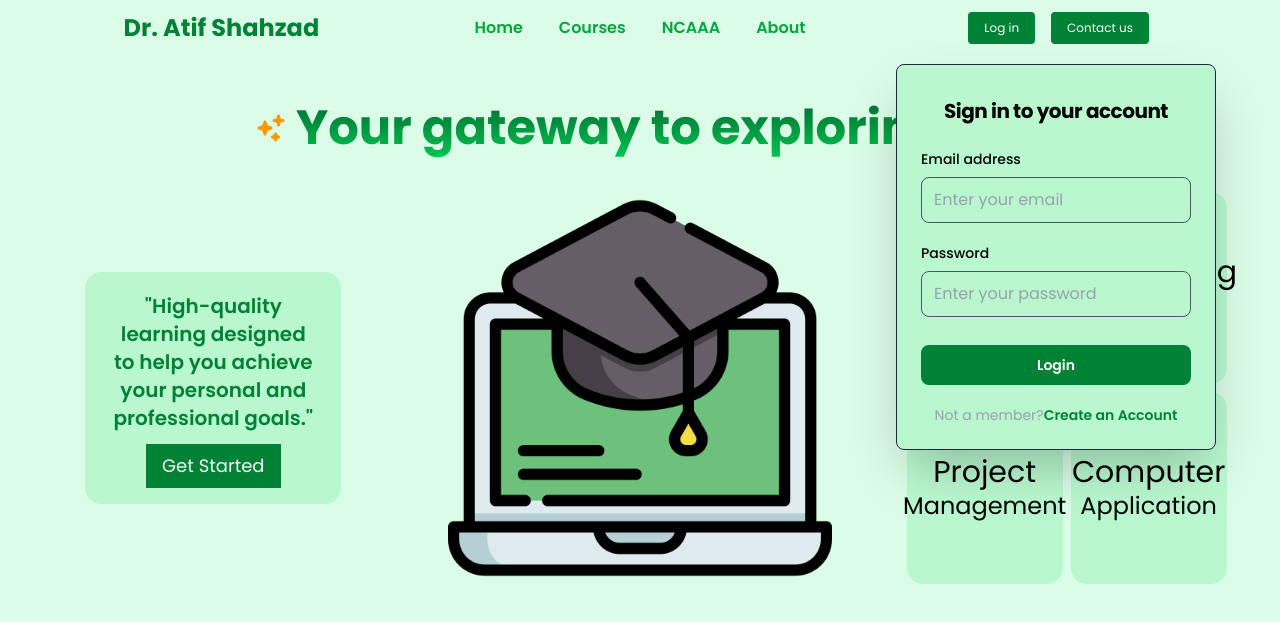
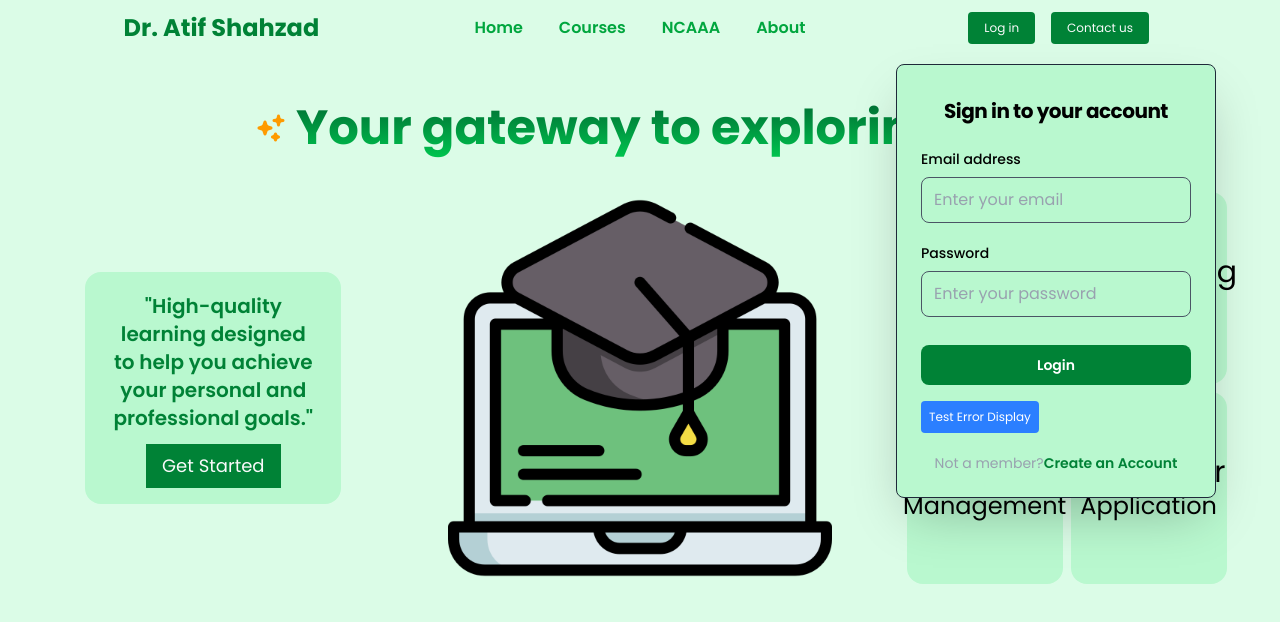
Before and after one commit to G-PaperChain/Atif-Shahzad-Courses-Website, a React (Vite) app in the folder frontend/: page / in a window 1280 px wide. Both pictures are taken after a click on the button "Log in". Shown: the top 622 px of the page. Built offline with nearby package versions, Linux system fonts and the light colour scheme; no server answers.

Commit message:
debug part 5

```diff
--- a/frontend/src/Components/AuthComponents/LoginDropdown.jsx
+++ b/frontend/src/Components/AuthComponents/LoginDropdown.jsx
@@ -11,25 +11,34 @@ const LoginDropdown = (props) => {
     const handleSubmit = async (e) => {
         e.preventDefault();
         setLoading(true);
-        setError('');
+        setError(''); // Clear previous errors
 
         console.log('🔴 LoginDropdown: Starting login with:', formData.email);
 
+        try {
             const result = await login(formData.email, formData.password);
 
             console.log('🟡 LoginDropdown: Login result:', result);
 
             if (!result.success) {
                 console.log('🔴 LoginDropdown: Setting error to:', result.error);
-            setError(result.error);
+                setError(result.error); // This should work now
             } else {
                 console.log('🟢 LoginDropdown: Login successful');
                 setFormData({ email: '', password: '' });
             }
+        } catch (err) {
+            console.error('LoginDropdown: Unexpected error:', err);
+            setError('An unexpected error occurred. Please try again.');
+        } finally {
+            setLoading(false);
+        }
+    };
 
-        setLoading(false);
-        console.log('🔵 LoginDropdown: After setLoading, error:', error);
-    };
+    // Add this useEffect to see when error state actually updates
+    useEffect(() => {
+        console.log('🟣 LoginDropdown: Error state changed to:', error);
+    }, [error]);
 
     const handleChange = (e) => {
         setFormData({ ...formData, [e.target.name]: e.target.value });
@@ -102,6 +111,17 @@ const LoginDropdown = (props) => {
                     </div>
                 </form>
 
+                <button
+                    type="button"
+                    onClick={() => {
+                        console.log('🧪 Manual error test clicked');
+                        setError('Test error message: ' + new Date().toLocaleTimeString());
+                    }}
+                    className="mt-4 p-2 bg-blue-500 text-white rounded text-xs"
+                >
+                    Test Error Display
+                </button>
+
                 {error && (
                     <div className="bg-red-50 border-2 border-red-200 text-red-700 px-4 py-3 rounded-lg mb-4 z-50">
                         <div className="flex items-center">
```
Also changed, not shown: 4 other files (tests, documents, lock files or other folders). Lines whose indentation alone changed are shown as unchanged.
